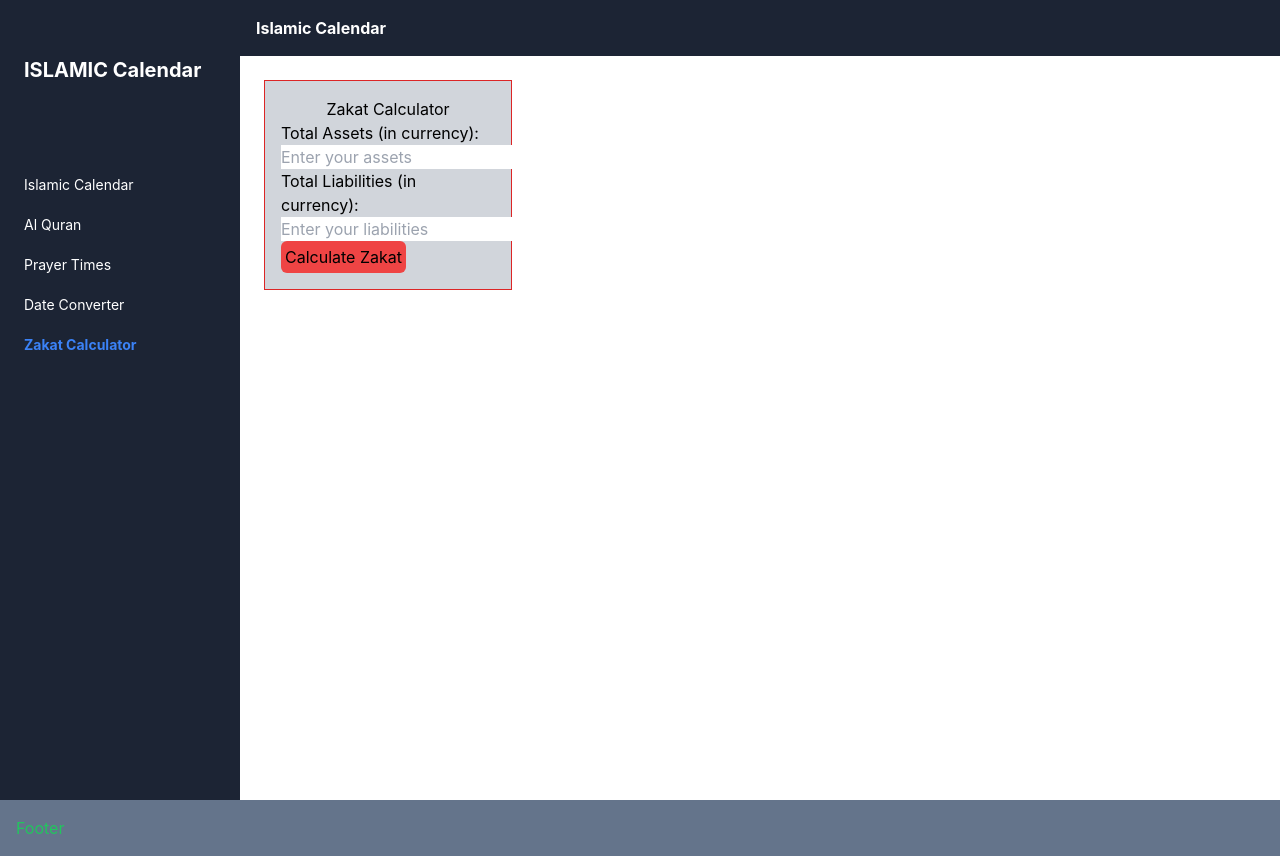
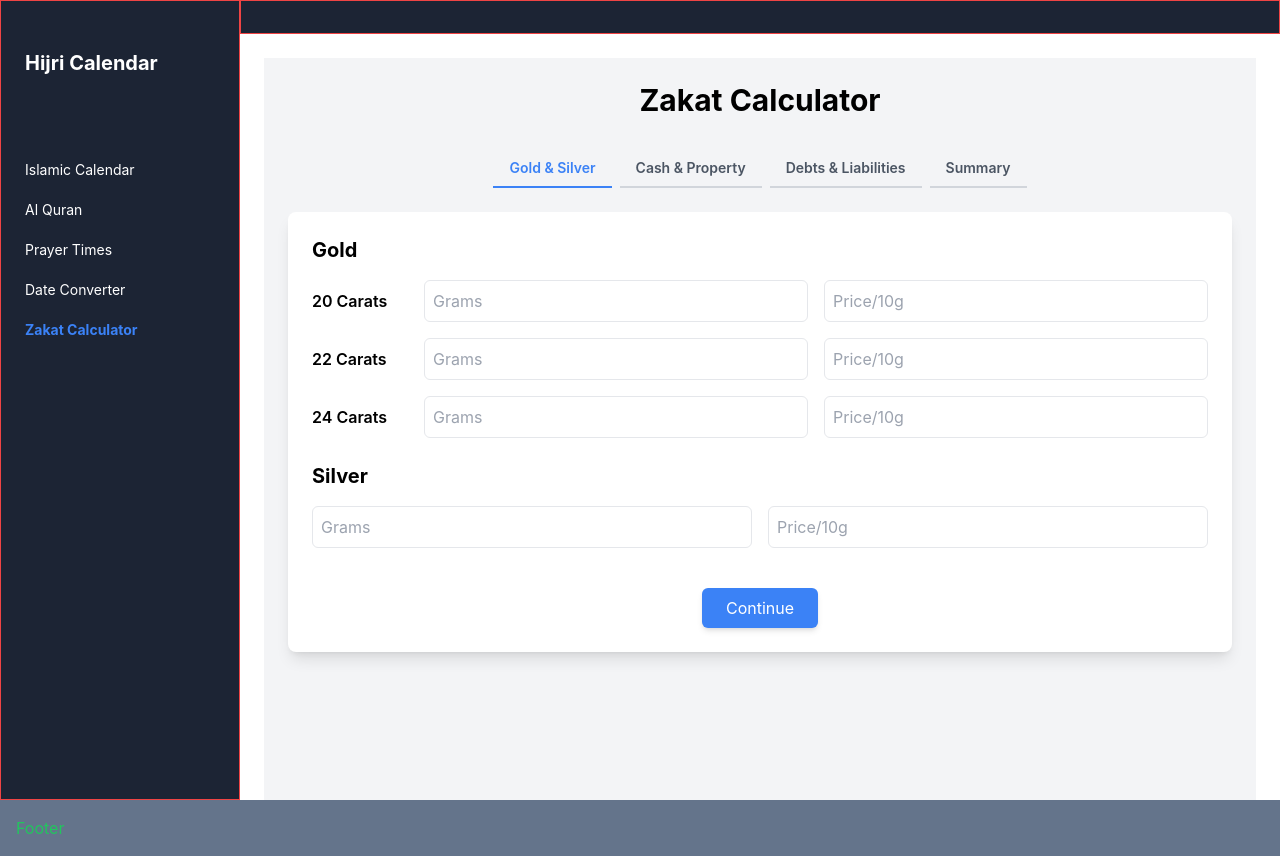
Before and after one commit to somu46/Islamic-calendar, a React (Create React App) app: page /zakat-calculator in a window 1280 px wide. Built offline with nearby package versions, Linux system fonts and the light colour scheme.

Commit message:
`feat: updated ZakatCalculator component with new UI and functionality`

```diff
--- a/src/Components/Navbar/Navbar.js
+++ b/src/Components/Navbar/Navbar.js
@@ -2,7 +2,9 @@ import React from 'react'
 
 const Navbar = () => {
   return (
-    <div className='bg-[#1C2434] p-4 text-white font-bold'>Islamic Calendar</div>
+    <div className='bg-[#1C2434] p-4 border border-red-500 text-white font-bold'>
+
+    </div>
   )
 }
 
--- a/src/Components/Sidebar/Sidebar.js
+++ b/src/Components/Sidebar/Sidebar.js
@@ -53,14 +53,14 @@ const Sidebar = ({ sidebarOpen, setSidebarOpen }) => {
   return (
     <aside
       ref={sidebar}
-      className={`absolute left-0 top-0 z-9999 flex h-screen w-[15rem] flex-col overflow-y-hidden text-white bg-[#1C2434] duration-300 ease-linear lg:static lg:translate-x-0 ${
+      className={`absolute left-0 top-0 z-9999 border border-red-500 flex h-screen w-[15rem] flex-col overflow-y-hidden text-white bg-[#1C2434] duration-300 ease-linear lg:static lg:translate-x-0 ${
         sidebarOpen ? 'translate-x-0' : '-translate-x-full'
       }`}
     >
       {/* Sidebar Header */}
-      <div className="flex items-center justify-between gap-4 px-6 py-5 lg:py-6 mt-5">
+      <div className="flex items-center  justify-between gap-4 px-6 py-3 lg:py-6 mt-5">
         <NavLink to="/">
-          <h1 className="text-white my-3 font-bold text-xl">ISLAMIC Calendar</h1>
+          <h1 className="text-white my-1 font-bold top-1 text-xl">Hijri Calendar</h1>
         </NavLink>
         <button
           ref={trigger}
--- a/src/Pages/ZakatCalculator/ZakatCalculator.js
+++ b/src/Pages/ZakatCalculator/ZakatCalculator.js
@@ -1,64 +1,236 @@
-import React, { useState } from 'react';
+import React, { useState } from "react";
 
-const ZakatCalculator = () => {
-  const [assets, setAssets] = useState('');
-  const [liabilities, setLiabilities] = useState('');
-  const [zakatDue, setZakatDue] = useState(null);
+function ZakatCalculator() {
+  const [formData, setFormData] = useState({
+    gold20: { grams: 0, price: 0 },
+    gold22: { grams: 0, price: 0 },
+    gold24: { grams: 0, price: 0 },
+    silver: { grams: 0, price: 0 },
+    cashInHand: 0,
+    cashInBank: 0,
+    businessCash: 0,
+    rentalIncome: 0,
+    propertyValue: 0,
+    stocks: 0,
+    debts: 0,
+  });
+
+  const [currentTab, setCurrentTab] = useState("Gold & Silver");
+  const [zakatAmount, setZakatAmount] = useState(null);
+  const nisab = 87.48; // Nisab in grams of gold
+  const zakatRate = 0.025;
+
+  const handleInputChange = (section, field, value) => {
+    setFormData((prev) => ({
+      ...prev,
+      [section]: {
+        ...prev[section],
+        [field]: parseFloat(value) || 0,
+      },
+    }));
+  };
+
+  const calculateTotalWealth = () => {
+    const goldValue =
+      formData.gold20.grams * formData.gold20.price +
+      formData.gold22.grams * formData.gold22.price +
+      formData.gold24.grams * formData.gold24.price;
+    const silverValue = formData.silver.grams * formData.silver.price;
+    const cashValue =
+      formData.cashInHand + formData.cashInBank + formData.businessCash;
+    const propertyValue = formData.rentalIncome + formData.propertyValue;
+    const stocksValue = formData.stocks;
+
+    return (
+      goldValue +
+      silverValue +
+      cashValue +
+      propertyValue +
+      stocksValue -
+      formData.debts
+    );
+  };
 
   const calculateZakat = () => {
-    const totalAssets = parseFloat(assets);
-    const totalLiabilities = parseFloat(liabilities);
+    const totalWealth = calculateTotalWealth();
+    if (totalWealth >= nisab * formData.gold24.price) {
+      return totalWealth * zakatRate;
+    }
+    return 0;
+  };
 
-    if (isNaN(totalAssets) || isNaN(totalLiabilities)) {
-      alert('Please enter valid numbers for assets and liabilities.');
-      return;
-    }
-
-    // Zakat calculation (typically 2.5% of savings after liabilities)
-    const savings = totalAssets - totalLiabilities;
-
-    if (savings >= 0) {
-      const zakat = savings * 0.025; // 2.5%
-      setZakatDue(zakat.toFixed(2));
-    } else {
-      alert('Liabilities cannot exceed assets.');
+  const handleNext = () => {
+    if (currentTab === "Gold & Silver") {
+      setCurrentTab("Cash & Property");
+    } else if (currentTab === "Cash & Property") {
+      setCurrentTab("Debts & Liabilities");
+    } else if (currentTab === "Debts & Liabilities") {
+      setCurrentTab("Summary");
     }
   };
 
+  const handleCalculate = () => {
+    setZakatAmount(calculateZakat());
+  };
+
+  const isDebtsValid = formData.debts > 0;
+
   return (
-    <div className="zakat-calculator border border-red-600 h-1/4 w-1/4 p-4 bg-gray-300 ">
-      <h2 className='text-center'>Zakat Calculator</h2>
+    <div className="p-6 bg-gray-100 min-h-screen">
+      <h1 className="text-3xl font-bold text-center mb-8">Zakat Calculator</h1>
+      <div className="flex justify-center mb-6">
+        {["Gold & Silver", "Cash & Property", "Debts & Liabilities", "Summary"].map((tab) => (
+          <button
+            key={tab}
+            className={`px-4 py-2 mx-1 text-sm font-semibold border-b-2 ${
+              currentTab === tab
+                ? "border-blue-500 text-blue-500"
+                : "border-gray-300 text-gray-600"
+            }`}
+            onClick={() => setCurrentTab(tab)}
+          >
+            {tab}
+          </button>
+        ))}
+      </div>
+
+      <div className="bg-white rounded-lg shadow-lg p-6">
+        {currentTab === "Gold & Silver" && (
           <div>
-        <label>
-          Total Assets (in currency):
+            <h2 className="text-xl font-bold mb-4">Gold</h2>
+            {["20", "22", "24"].map((k) => (
+              <div key={k} className="flex items-center space-x-4 mb-4">
+                <label className="w-24 font-semibold">{k} Carats</label>
                 <input
                   type="number"
-            value={assets}
-            onChange={(e) => setAssets(e.target.value)}
-            placeholder="Enter your assets"
+                  placeholder="Grams"
+                  className="border rounded-md p-2 flex-1"
+                  onChange={(e) => handleInputChange(`gold${k}`, "grams", e.target.value)}
                 />
-        </label>
+                <input
+                  type="number"
+                  placeholder="Price/10g"
+                  className="border rounded-md p-2 flex-1"
+                  onChange={(e) => handleInputChange(`gold${k}`, "price", e.target.value)}
+                />
+              </div>
+            ))}
+            <h2 className="text-xl font-bold mt-6 mb-4">Silver</h2>
+            <div className="flex items-center space-x-4 mb-4">
+              <input
+                type="number"
+                placeholder="Grams"
+                className="border rounded-md p-2 flex-1"
+                onChange={(e) => handleInputChange("silver", "grams", e.target.value)}
+              />
+              <input
+                type="number"
+                placeholder="Price/10g"
+                className="border rounded-md p-2 flex-1"
+                onChange={(e) => handleInputChange("silver", "price", e.target.value)}
+              />
+            </div>
+          </div>
+        )}
+
+        {currentTab === "Cash & Property" && (
+          <div>
+            <h2 className="text-xl font-bold mb-4">Cash</h2>
+            <div className="flex flex-col space-y-4">
+              <div>
+                <label className="block font-semibold">In Hand</label>
+                <input
+                  type="number"
+                  placeholder="Value"
+                  className="border rounded-md p-2 w-full"
+                  onChange={(e) => setFormData((prev) => ({ ...prev, cashInHand: +e.target.value || 0 }))}
+                />
               </div>
               <div>
-        <label>
-          Total Liabilities (in currency):
+                <label className="block font-semibold">In Bank Account</label>
                 <input
                   type="number"
-            value={liabilities}
-            onChange={(e) => setLiabilities(e.target.value)}
-            placeholder="Enter your liabilities"
+                  placeholder="Value"
+                  className="border rounded-md p-2 w-full"
+                  onChange={(e) => setFormData((prev) => ({ ...prev, cashInBank: +e.target.value || 0 }))}
                 />
-        </label>
               </div>
-      <button className='bg-red-500 p-1 rounded-md ' onClick={calculateZakat}>Calculate Zakat</button>
-
-      {zakatDue !== null && (
               <div>
-          <h3>Calculated Zakat: {zakatDue} currency</h3>
+                <label className="block font-semibold">In Business</label>
+                <input
+                  type="number"
+                  placeholder="Value"
+                  className="border rounded-md p-2 w-full"
+                  onChange={(e) => setFormData((prev) => ({ ...prev, businessCash: +e.target.value || 0 }))}
+                />
+              </div>
+            </div>
           </div>
         )}
+
+        {currentTab === "Debts & Liabilities" && (
+          <div>
+            <h2 className="text-xl font-bold mb-4">Debts</h2>
+            <label className="block font-semibold">Total Liabilities</label>
+            <input
+              type="number"
+              placeholder="Value"
+              className="border rounded-md p-2 w-full"
+              onChange={(e) => setFormData((prev) => ({ ...prev, debts: +e.target.value || 0 }))}
+            />
+          </div>
+        )}
+
+        {currentTab === "Summary" && (
+          <div>
+            <h2 className="text-xl font-bold mb-4">Summary</h2>
+            <div className="mb-4">
+              <h3 className="font-semibold text-lg mb-2">Gold & Silver</h3>
+              {["20", "22", "24"].map((k) => (
+                <p key={k} className="text-sm">
+                  Gold {k} Carat: {formData[`gold${k}`].grams}g @ ₹{formData[`gold${k}`].price} per gram = ₹
+                  {(formData[`gold${k}`].grams * formData[`gold${k}`].price).toFixed(2)}
+                </p>
+              ))}
+              <p className="text-sm">
+                Silver: {formData.silver.grams}g @ ₹{formData.silver.price} per gram = ₹
+                {(formData.silver.grams * formData.silver.price).toFixed(2)}
+              </p>
+            </div>
+
+            <div className="mb-4">
+              <h3 className="font-semibold text-lg mb-2">Total Wealth</h3>
+              <p className="text-sm font-bold">₹{calculateTotalWealth().toFixed(2)}</p>
+            </div>
+
+            <div>
+              <h3 className="font-semibold text-lg">Payable Zakat</h3>
+              <p>
+                {zakatAmount !== null
+                  ? `₹${zakatAmount.toFixed(2)}`
+                  : "Click 'Calculate' to determine your Zakat."}
+              </p>
+            </div>
+          </div>
+        )}
+<div className="flex justify-center">
+<button
+        className={`mt-6 px-6 py-2  rounded-md shadow-md ${
+          currentTab === "Summary"
+            ? "bg-green-500 text-white hover:bg-green-600"
+            : "bg-blue-500 text-white hover:bg-blue-600"
+        }`}
+        onClick={currentTab === "Summary" ? handleCalculate : handleNext}
+        disabled={currentTab === "Debts & Liabilities" && !isDebtsValid}
+      >
+        {currentTab === "Summary" ? "Calculate" : "Continue"}
+      </button>
+      </div>
+      </div>
+
+
     </div>
   );
-};
+}
 
 export default ZakatCalculator;
```
Lines whose indentation alone changed are shown as unchanged.
